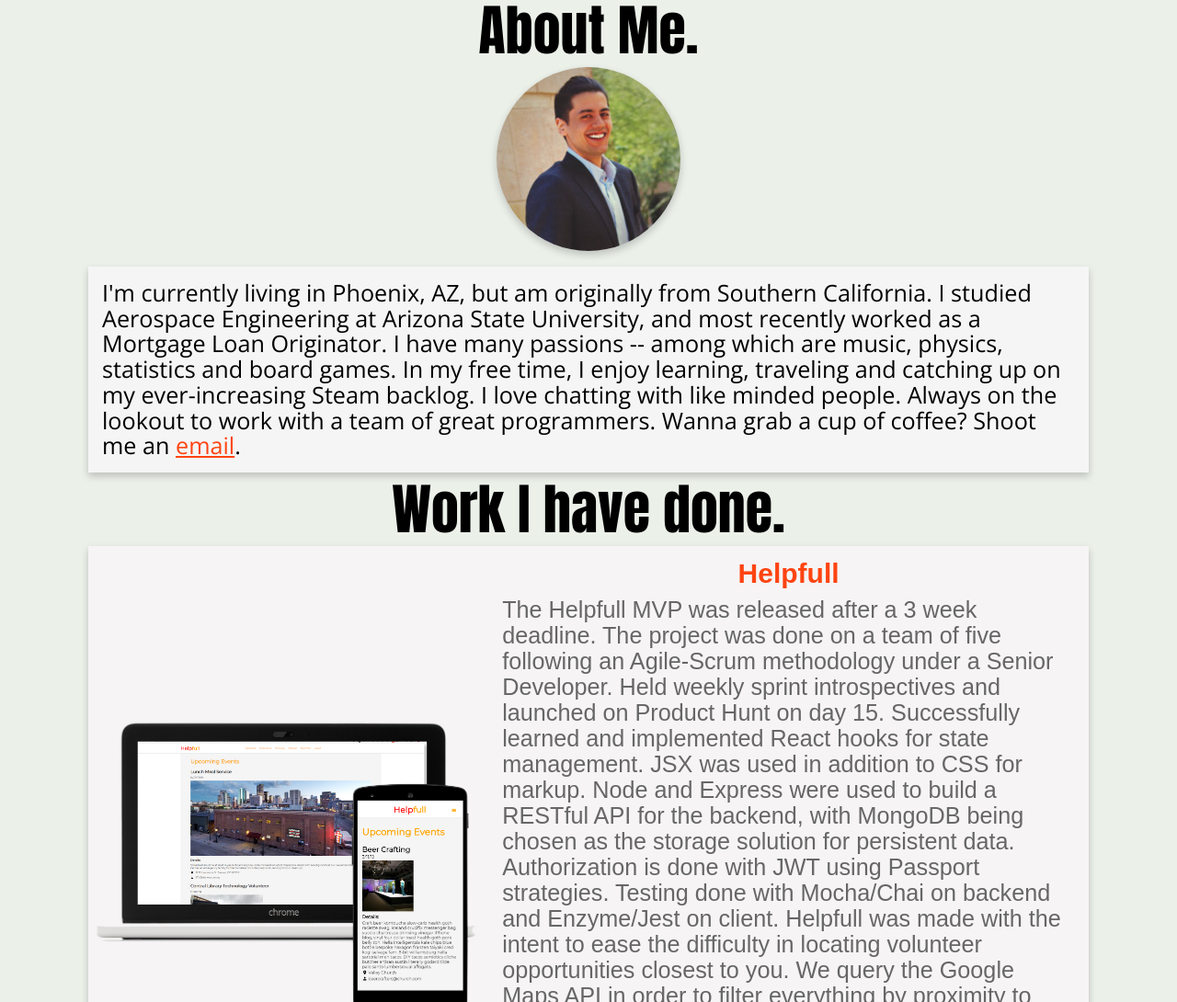
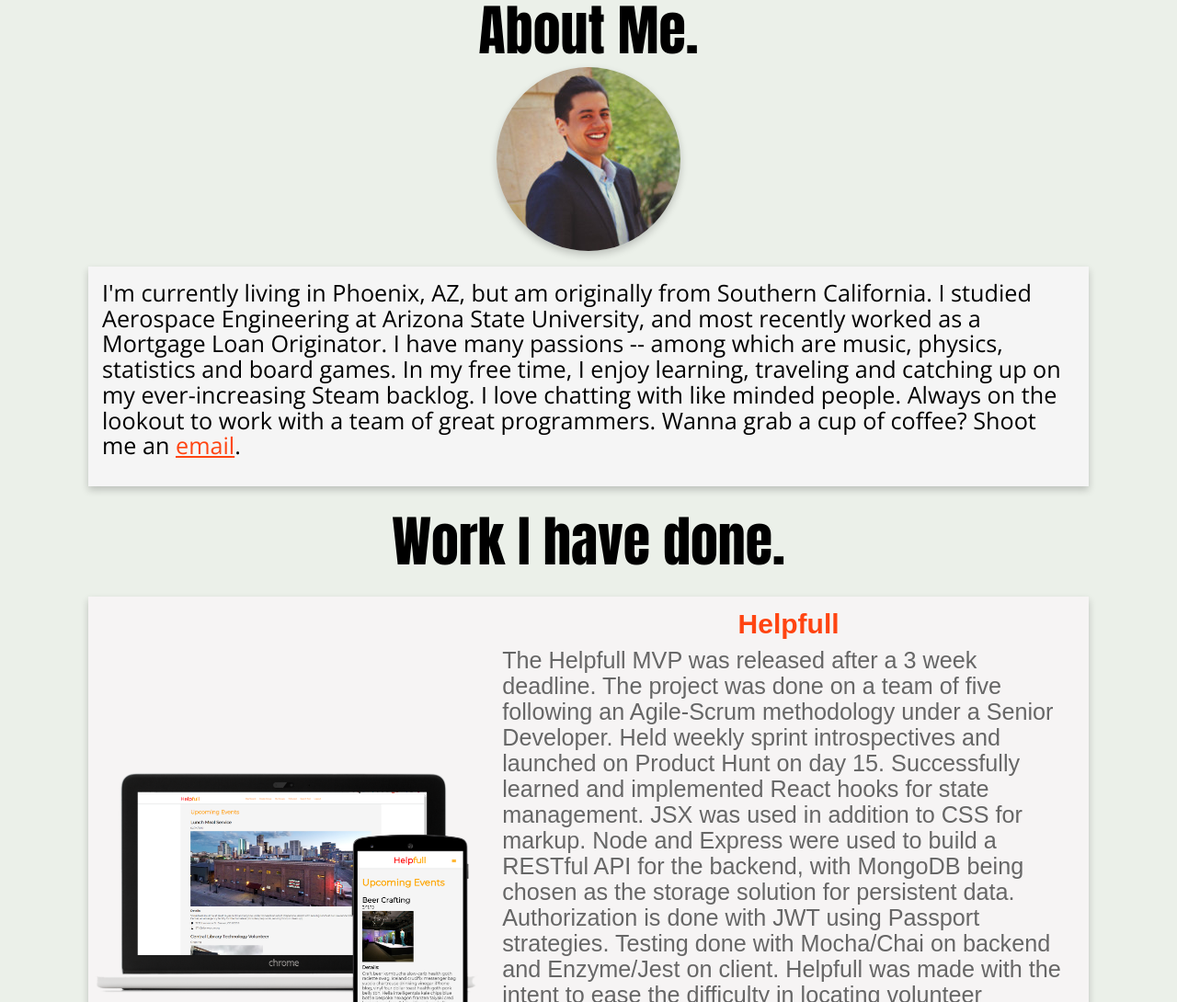
Before and after one commit to Fantosism/fantosism.github.io, a website: page index.html in a window 1280 px wide. Shown: the part 812-1902 px from the top of the page at 92% size. Drawn offline with nearby package versions, Linux system fonts and the light colour scheme; some packages are replaced by stand-ins of ours; a script that the page names is missing.

Commit message:
minor css

```diff
--- a/styles/index.css
+++ b/styles/index.css
@@ -166,7 +166,7 @@ li {
 }
 
 .about-container {
-  padding: 15px;
+  padding: 30px;
   background-color: whitesmoke;
   justify-content: center;
   box-shadow: 0 4px 8px 0 rgba(0, 0, 0, 0.2);
@@ -704,7 +704,7 @@ html {
 
 .title-container {
   text-align: center;
-  padding: 10px;
+  padding: 30px;
 }
 
 .center-image {
```
